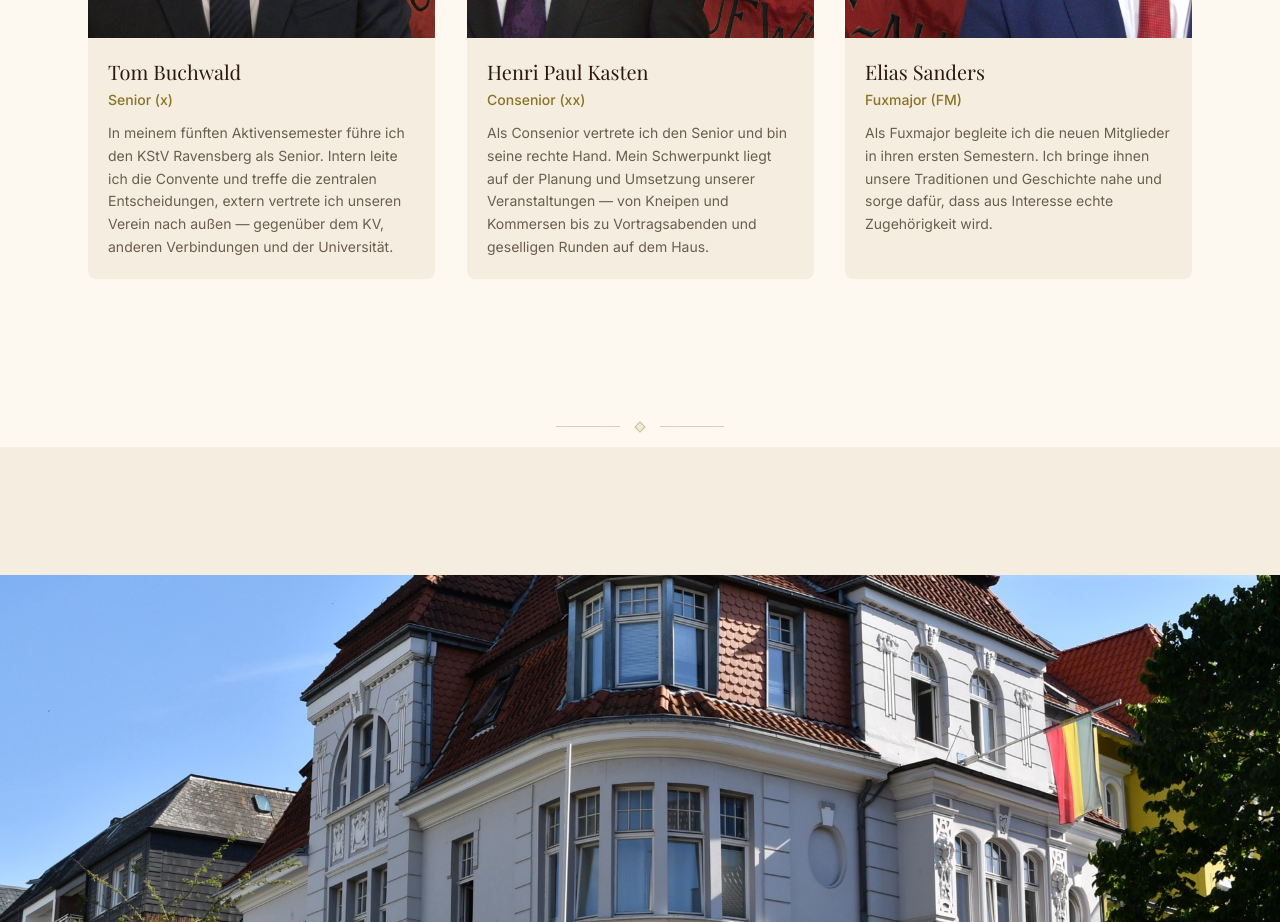
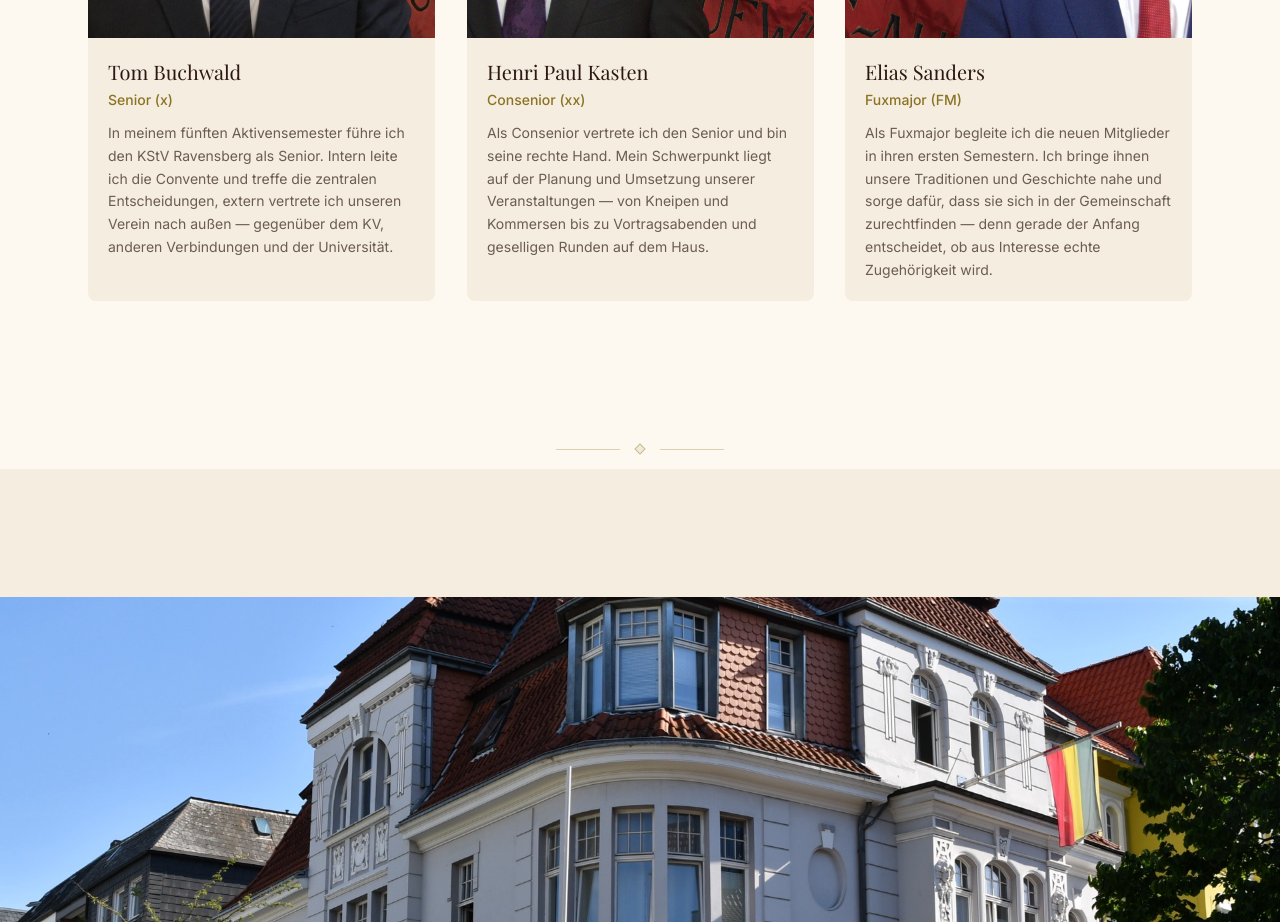
Before and after one commit to yungweng/ravensberg, a Next.js app: page / in a window 1280 px wide. Shown: the part 3140-4062 px from the top of the page. Built offline with nearby package versions, Linux system fonts and the light colour scheme; a web font is replaced by a local one.

Commit message:
content: restore full Elias description now that cards are equal height

```diff
--- a/src/data/vorstand.ts
+++ b/src/data/vorstand.ts
@@ -25,6 +25,6 @@ export const vorstand: VorstandMember[] = [
     role: "Fuxmajor (FM)",
     image: "/images/vorstand/elias-sanders.png",
     description:
-      "Als Fuxmajor begleite ich die neuen Mitglieder in ihren ersten Semestern. Ich bringe ihnen unsere Traditionen und Geschichte nahe und sorge dafür, dass aus Interesse echte Zugehörigkeit wird.",
+      "Als Fuxmajor begleite ich die neuen Mitglieder in ihren ersten Semestern. Ich bringe ihnen unsere Traditionen und Geschichte nahe und sorge dafür, dass sie sich in der Gemeinschaft zurechtfinden — denn gerade der Anfang entscheidet, ob aus Interesse echte Zugehörigkeit wird.",
   },
 ];
```
